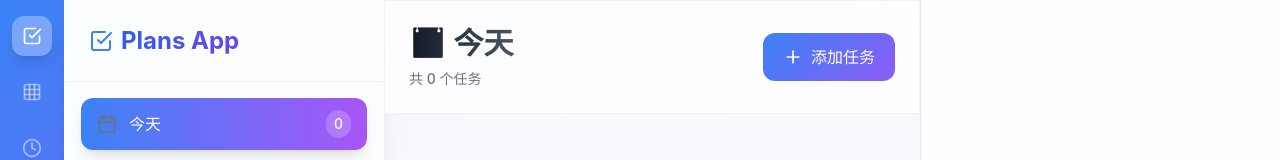
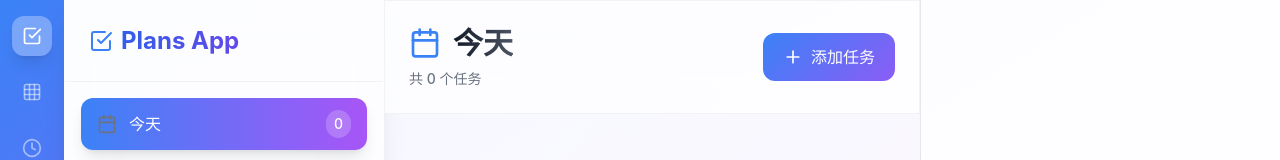
Before and after one commit to Distance0x/plans-app, a React (Vite) app: page / in a window 1280 px wide. Shown: the top 160 px of the page. Built offline with nearby package versions, Linux system fonts and the light colour scheme.

Commit message:
Fix task view title icons

```diff
--- a/src/App.tsx
+++ b/src/App.tsx
@@ -541,10 +541,31 @@ function App() {
               <div className="p-6 border-b border-gray-200/50 dark:border-gray-700/50 glass-effect">
                 <div className="flex items-center justify-between">
                   <div>
-                    <h2 className="text-3xl font-bold bg-gradient-to-r from-gray-900 to-gray-600 dark:from-white dark:to-gray-300 bg-clip-text text-transparent">
-                      {currentView === 'today' && '📅 今天'}
-                      {currentView === 'recent' && '🕐 最近7天'}
-                      {currentView === 'inbox' && '📥 收集箱'}
+                    <h2 className="flex items-center gap-3 text-3xl font-bold">
+                      {currentView === 'today' && (
+                        <>
+                          <Calendar className="w-8 h-8 text-blue-500 dark:text-blue-400" />
+                          <span className="bg-gradient-to-r from-gray-900 to-gray-600 dark:from-white dark:to-gray-300 bg-clip-text text-transparent">
+                            今天
+                          </span>
+                        </>
+                      )}
+                      {currentView === 'recent' && (
+                        <>
+                          <Clock className="w-8 h-8 text-blue-500 dark:text-blue-400" />
+                          <span className="bg-gradient-to-r from-gray-900 to-gray-600 dark:from-white dark:to-gray-300 bg-clip-text text-transparent">
+                            最近7天
+                          </span>
+                        </>
+                      )}
+                      {currentView === 'inbox' && (
+                        <>
+                          <Inbox className="w-8 h-8 text-blue-500 dark:text-blue-400" />
+                          <span className="bg-gradient-to-r from-gray-900 to-gray-600 dark:from-white dark:to-gray-300 bg-clip-text text-transparent">
+                            收集箱
+                          </span>
+                        </>
+                      )}
                       {currentView === 'search' && '🔍 搜索'}
                       {selectedGroup === 'pending' && '🔥 待处理'}
                       {selectedGroup === 'in-progress' && '⚡ 处理中'}
```
